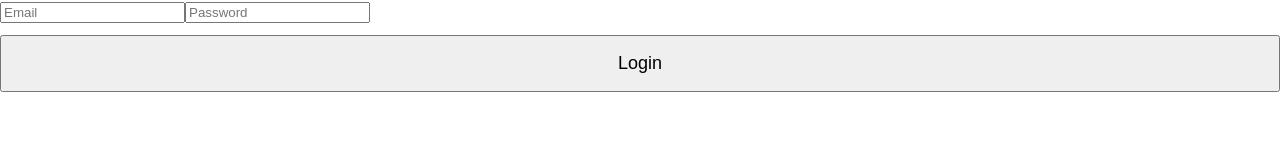
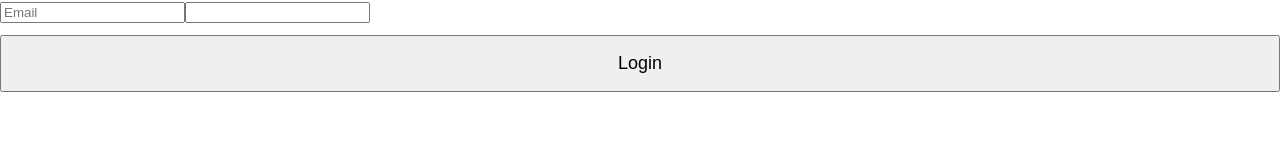
Before and after one commit to King570006/construction-frontend, a Next.js app: page /login in a window 1280 px wide. Shown: the top 160 px of the page. Built offline with nearby package versions, Linux system fonts and the light colour scheme.

Commit message:
Fix static export and API usage

```diff
--- a/pages/login.js
+++ b/pages/login.js
@@ -1,14 +1,18 @@
 export default function Login() {
   const login = async e => {
     e.preventDefault();
+
     const email = e.target.email.value;
     const password = e.target.password.value;
 
-    const res = await fetch("http://localhost:4000/api/auth/login", {
-      method: "POST",
-      headers: { "Content-Type": "application/json" },
-      body: JSON.stringify({ email, password })
-    });
+    const res = await fetch(
+      `${process.env.NEXT_PUBLIC_API_URL}/api/auth/login`,
+      {
+        method: "POST",
+        headers: { "Content-Type": "application/json" },
+        body: JSON.stringify({ email, password })
+      }
+    );
 
     const data = await res.json();
     localStorage.token = data.token;
@@ -18,7 +22,7 @@ export default function Login() {
   return (
     <form onSubmit={login}>
       <input name="email" placeholder="Email" />
-      <input name="password" type="password" placeholder="Password" />
+      <input name="password" type="password" />
       <button>Login</button>
     </form>
   );
```
Also changed, not shown: pages/projects.js (line endings or trailing spaces), pages/timesheet.js (line endings or trailing spaces).
